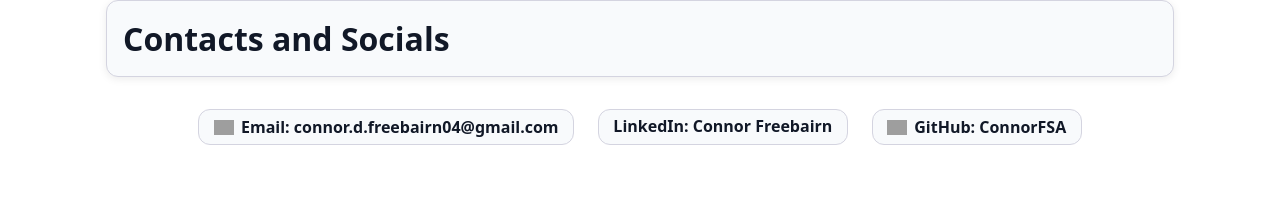
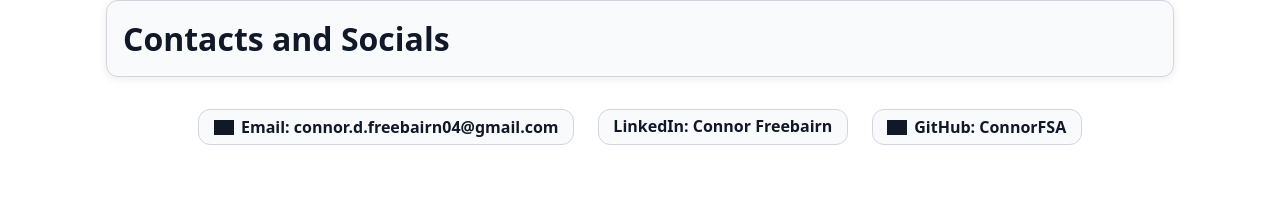
Before and after one commit to ConnorFSA/Web_Portfolio, a React (Vite) app in the folder frontend/: page /about in a window 1280 px wide. Shown: the part 1860-2059 px from the top of the page. Built offline with nearby package versions, Linux system fonts and the light colour scheme; no server answers; grey boxes are pictures that could not be loaded.

Commit message:
Svg icons use text color
- svg icons used with name tags change color based on site theme
- color used is consistent with text color for visibility

```diff
--- a/frontend/src/components/generic/NameTag.css
+++ b/frontend/src/components/generic/NameTag.css
@@ -32,7 +32,14 @@
   width: 1.25rem;
   height: 1.25rem;
   display: inline-flex;
-  object-fit: contain;
+  flex: 0 0 auto;
+  background-color: var(--text);
+  mask-position: center;
+  mask-repeat: no-repeat;
+  mask-size: contain;
+  -webkit-mask-position: center;
+  -webkit-mask-repeat: no-repeat;
+  -webkit-mask-size: contain;
   vertical-align: middle;
 }
 
--- a/frontend/src/components/generic/NameTag.tsx
+++ b/frontend/src/components/generic/NameTag.tsx
@@ -10,7 +10,14 @@ interface NameTagProps {
 function NameTag({ tag, svgIcon, size = 'md', className = '' }: NameTagProps) {
   return (
     <div className={`name-tag name-tag--${size} ${className}`.trim()}>
-      {svgIcon && <img className="icon" src={svgIcon} alt={`${tag} icon`} />}
+      {svgIcon && (
+        <span
+          className="icon"
+          role="img"
+          aria-label={`${tag} icon`}
+          style={{ maskImage: `url(${svgIcon})`, WebkitMaskImage: `url(${svgIcon})` }}
+        />
+      )}
       <p>{tag}</p>
     </div>
   );
```
